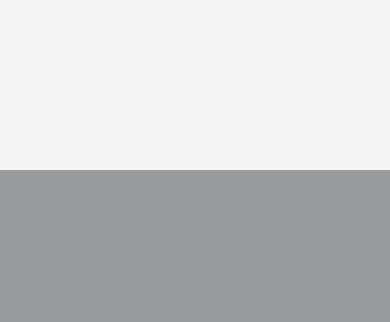
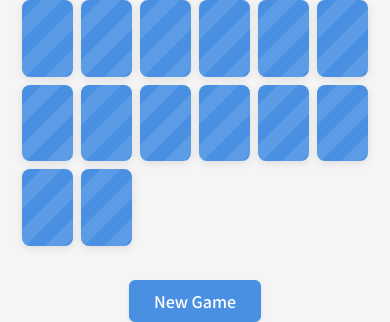
Before and after one commit to wanwano0215/Arcana-Macth, a Flask app: page / in a window 390 px wide; the page is wider, and only the part inside the window is pictured. Shown: the part 674-996 px from the top of that part. Before the commit the page ends 844 px from the top of that part, so only its background shows below. Run offline with Flask 3, Linux system fonts and the light colour scheme.

Commit message:
Agent query: Is the game working with basic card numbers instead of images, and are the animations still smooth?

```diff
--- a/game_logic.py
+++ b/game_logic.py
@@ -8,8 +8,8 @@
         self.first_card: Optional[int] = None
 
     def _create_cards(self) -> List[Dict[str, Any]]:
-        # Create pairs of cards (0-12 for now, each appears twice)
-        values = list(range(0, 13)) * 2  # Update range to match available images
+        # Create pairs of cards (1-22, each appears twice)
+        values = list(range(1, 23)) * 2
         random.shuffle(values)
         return [{'value': v, 'flipped': False, 'matched': False} for v in values]
 
@@ -21,7 +21,6 @@
                     'valid': False,
                     'message': '無効なカードです'
                 }
-            # Add state validation
             if self.cards[card_index]['matched']:
                 return {
                     'valid': False,
@@ -38,7 +37,6 @@
                 'message': '無効なカード番号です'
             }
 
-        # Add explicit state check
         if self.first_card == card_index:
             return {
                 'valid': False,
@@ -57,7 +55,6 @@
                 'message': 'カードを2枚めくってください'
             }
 
-        # Second card
         second_card = card_index
         first_card_value = self.cards[self.first_card]['value']
         second_card_value = self.cards[second_card]['value']
@@ -78,18 +75,15 @@
             'message': '🎉 Match! 🎉' if is_match else 'No match!'
         }
 
-        # Only include player_score in the response when there's a match
         if is_match:
             result['player_score'] = self.player_score
 
         if not is_match:
-            # Reset cards after delay (handled by frontend)
             self.cards[self.first_card]['flipped'] = False
             self.cards[second_card]['flipped'] = False
 
         self.first_card = None
 
-        # Check if game is over
         if all(card['matched'] for card in self.cards):
             result['game_over'] = True
             result['message'] = f'🎊 Game Clear! 🎊 Score: {self.player_score}'
@@ -97,7 +91,6 @@
         return result
 
     def to_dict(self) -> Dict[str, Any]:
-        # Ensure all numeric values are explicitly converted to int
         return {
             'cards': [{
                 'value': int(card['value']),
--- a/static/css/style.css
+++ b/static/css/style.css
@@ -1,4 +1,4 @@
-/* Import Noto Sans JP from Google Fonts instead of local file */
+/* Import Noto Sans JP from Google Fonts */
 @import url('https://fonts.googleapis.com/css2?family=Noto+Sans+JP:wght@400;500&display=swap');
 
 body {
@@ -8,19 +8,16 @@
 
 .card-grid {
     display: grid;
-    grid-template-columns: repeat(13, 1fr); /* Increase from 11 to 13 columns */
-    grid-template-rows: repeat(2, 1fr);  /* Reduce from 4 to 2 rows */
-    gap: 8px;  /* Reduce gap from 10px to 8px */
+    grid-template-columns: repeat(11, 1fr);
+    grid-template-rows: repeat(4, 1fr);
+    gap: 10px;
     margin: 0 auto;
-    max-width: 1200px;  /* Reduce from 1400px */
-    padding: 15px;
+    max-width: 1400px;
+    padding: 20px;
 }
 
 .memory-card {
     aspect-ratio: 2/3;
-    max-width: 80px;  /* Add max-width to limit card size */
-    margin: 0 auto;
-    width: 100%;
     perspective: 1000px;
     cursor: pointer;
     transition: transform 0.3s cubic-bezier(0.4, 0, 0.2, 1);
@@ -104,7 +101,6 @@
     background-color: #e8f5e9;
     border-color: #4caf50;
     box-shadow: 0 0 15px rgba(76, 175, 80, 0.5);
-    transition: all 0.5s cubic-bezier(0.4, 0, 0.2, 1);
 }
 
 .score-board {
@@ -131,7 +127,6 @@
     color: #856404;
 }
 
-/* Rate limit visual feedback */
 .rate-limited {
     animation: shake 0.5s cubic-bezier(0.36, 0, 0.66, -0.56) both;
     border-color: #dc3545 !important;
@@ -143,7 +138,6 @@
     75% { transform: translateX(5px); }
 }
 
-/* Improved match animation */
 @keyframes matchPulse {
     0% {
         transform: scale(1);
@@ -163,7 +157,6 @@
     animation: matchPulse 0.8s cubic-bezier(0.4, 0, 0.2, 1);
 }
 
-/* Game clear celebration */
 @keyframes celebrationBorder {
     0% {
         box-shadow: 0 0 10px rgba(255, 215, 0, 0.5);
@@ -196,21 +189,15 @@
     }
 }
 
-/* Responsive design */
 @media (max-width: 768px) {
     .card-grid {
-        grid-template-columns: repeat(7, 1fr);
-        grid-template-rows: repeat(4, 1fr);
-        gap: 6px;
-        padding: 8px;
-    }
-
-    .memory-card {
-        max-width: 60px;
+        grid-template-columns: repeat(6, 1fr);
+        grid-template-rows: repeat(8, 1fr);
+        gap: 8px;
+        padding: 10px;
     }
 }
 
-/* Button improvements */
 .btn-primary {
     background-color: #4a90e2;
     border-color: #4a90e2;
--- a/static/js/game.js
+++ b/static/js/game.js
@@ -8,9 +8,9 @@
     let firstCardFlipped = false;
     const MAX_RETRIES = 3;
     let lastClickTime = 0;
-    const MIN_CLICK_INTERVAL = 200;  // Reduced from 300ms to 200ms
-    const FLIP_ANIMATION_DURATION = 400; // ms
-    const MATCH_DISPLAY_DURATION = 800; // ms
+    const MIN_CLICK_INTERVAL = 200;  // Kept the improved timing
+    const FLIP_ANIMATION_DURATION = 400;
+    const MATCH_DISPLAY_DURATION = 800;
 
     function createCard(index) {
         const card = document.createElement('div');
@@ -18,11 +18,9 @@
         card.setAttribute('data-index', index);
         card.innerHTML = `
             <div class="card-inner">
-                <div class="card-front">
-                    <img src="/static/images/card-back.png" alt="card back">
-                </div>
+                <div class="card-front"></div>
                 <div class="card-back">
-                    <img class="card-image" alt="card">
+                    <span class="card-value"></span>
                 </div>
             </div>
             <div class="loading-spinner"></div>
@@ -32,7 +30,7 @@
 
     function initializeBoard() {
         cardGrid.innerHTML = '';
-        for (let i = 0; i < 26; i++) {  // 13 pairs = 26 cards
+        for (let i = 0; i < 44; i++) {
             cardGrid.appendChild(createCard(i));
         }
         firstCardFlipped = false;
@@ -40,30 +38,22 @@
         statusMessage.classList.remove('alert-danger', 'alert-warning', 'game-clear');
         statusMessage.classList.add('alert-info');
         cardGrid.style.animation = 'none';
-        document.querySelectorAll('.matched').forEach(card => {
-            card.classList.remove('celebration');
-        });
     }
 
     function flipCard(card, value) {
         card.classList.add('flipped');
-        const cardImage = card.querySelector('.card-back .card-image');
-        // Preload image before showing
-        const img = new Image();
-        img.onload = () => {
-            cardImage.src = `/static/images/${value}.png`;
-            card.style.transform = 'scale(1.02)';
-            setTimeout(() => {
-                card.style.transform = 'scale(1)';
-            }, FLIP_ANIMATION_DURATION / 2);
-        };
-        img.src = `/static/images/${value}.png`;
+        const cardValue = card.querySelector('.card-value');
+        cardValue.textContent = value;
+        card.style.transform = 'scale(1.02)';
+        setTimeout(() => {
+            card.style.transform = 'scale(1)';
+        }, FLIP_ANIMATION_DURATION / 2);
     }
 
     function unflipCard(card) {
         card.classList.remove('flipped');
-        const cardImage = card.querySelector('.card-back .card-image');
-        cardImage.src = '';
+        const cardValue = card.querySelector('.card-value');
+        cardValue.textContent = '';
         card.style.transition = `transform ${FLIP_ANIMATION_DURATION}ms cubic-bezier(0.4, 0, 0.2, 1)`;
     }
 
@@ -109,7 +99,7 @@
 
     async function makeRequestWithRetry(url, options, retries = MAX_RETRIES) {
         let attempt = 1;
-        let delay = 200; // Start with 200ms instead of 500ms
+        let delay = 200; // Kept the improved timing
 
         while (attempt <= retries) {
             try {
@@ -123,7 +113,7 @@
                     if (attempt < retries) {
                         const backoffTime = data.backoff || delay / 1000;
                         await new Promise(resolve => setTimeout(resolve, backoffTime * 1000));
-                        delay *= 1.2; // Gentler backoff (1.2 instead of 1.5)
+                        delay *= 1.2; // Kept the improved backoff
                         attempt++;
                         continue;
                     }
@@ -149,14 +139,10 @@
         }
         lastClickTime = currentTime;
 
-        if (isProcessing) {
-            return;
-        }
+        if (isProcessing) return;
 
         const card = event.target.closest('.memory-card');
-        if (!card ||
-            card.classList.contains('flipped') ||
-            card.classList.contains('matched')) {
+        if (!card || card.classList.contains('flipped') || card.classList.contains('matched')) {
             return;
         }
 
@@ -207,13 +193,6 @@
                     if (data.game_over) {
                         statusMessage.textContent = data.message;
                         statusMessage.classList.add('game-clear');
-
-                        document.querySelectorAll('.matched').forEach(card => {
-                            card.classList.add('celebration');
-                        });
-
-                        cardGrid.style.animation = 'none';
-                        cardGrid.offsetHeight;
                         cardGrid.style.animation = 'celebrationBorder 2s cubic-bezier(0.4, 0, 0.2, 1) infinite';
                     }
                 }
@@ -247,8 +226,6 @@
             initializeBoard();
             updateScore(0);
 
-            cardGrid.style.animation = 'none';
-            cardGrid.offsetHeight;
             cardGrid.style.animation = 'fadeIn 0.5s cubic-bezier(0.4, 0, 0.2, 1)';
 
             statusMessage.textContent = 'カードを2枚めくってください';
```
Also changed, not shown: 4 other files.
